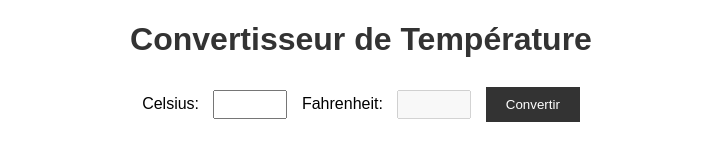
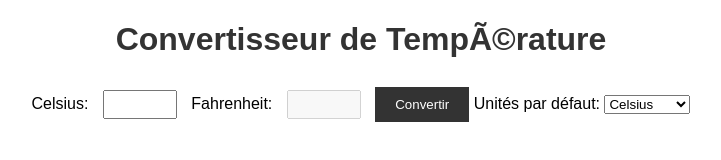
Before and after one commit to nour-chaker-23/convertisseur_temperature, a plain HTML site: page index.html in a window 1280 px wide. Shown: the whole page, without its empty margins (279-1000 px from the left). Drawn offline with Linux system fonts and the light colour scheme.

Commit message:
Sauvegarde des préférences

```diff
--- a/index.html
+++ b/index.html
@@ -1,17 +1,24 @@
 <!DOCTYPE html>
 <html>
 <head>
-  <title>Convertisseur de Température</title>
+  <title>Convertisseur de TempÃ©rature</title>
   <link rel="stylesheet" type="text/css" href="style.css">
 </head>
 <body>
-  <h1>Convertisseur de Température</h1>
+  <h1>Convertisseur de TempÃ©rature</h1>
   <label for="celsius">Celsius:</label>
   <input type="number" id="celsius">
   <label for="fahrenheit">Fahrenheit:</label>
   <input type="number" id="fahrenheit" disabled>
   <button onclick="convertTemperature()">Convertir</button>
 
+  <label for="units">Unités par défaut:</label>
+  <select id="units" onchange="savePreferences()">
+    <option value="celsius">Celsius</option>
+    <option value="fahrenheit">Fahrenheit</option>
+  </select>
+
   <script src="script.js"></script>
+
 </body>
 </html>
--- a/script.js
+++ b/script.js
@@ -3,3 +3,17 @@ function convertTemperature() {
   var fahrenheit = (celsius * 9/5) + 32;
   document.getElementById("fahrenheit").value = fahrenheit;
 }
+
+// sauvegarder les préférences
+function savePreferences() {
+  var selectedUnit = document.getElementById("units").value;
+  localStorage.setItem("defaultUnit", selectedUnit);
+  alert("Préférences sauvegardées avec succès !");
+}
+// Fonction pour charger les préférences sauvegardées
+window.onload = function() {
+  var defaultUnit = localStorage.getItem("defaultUnit");
+  if (defaultUnit) {
+    document.getElementById("units").value = defaultUnit;
+  }
+}
```
